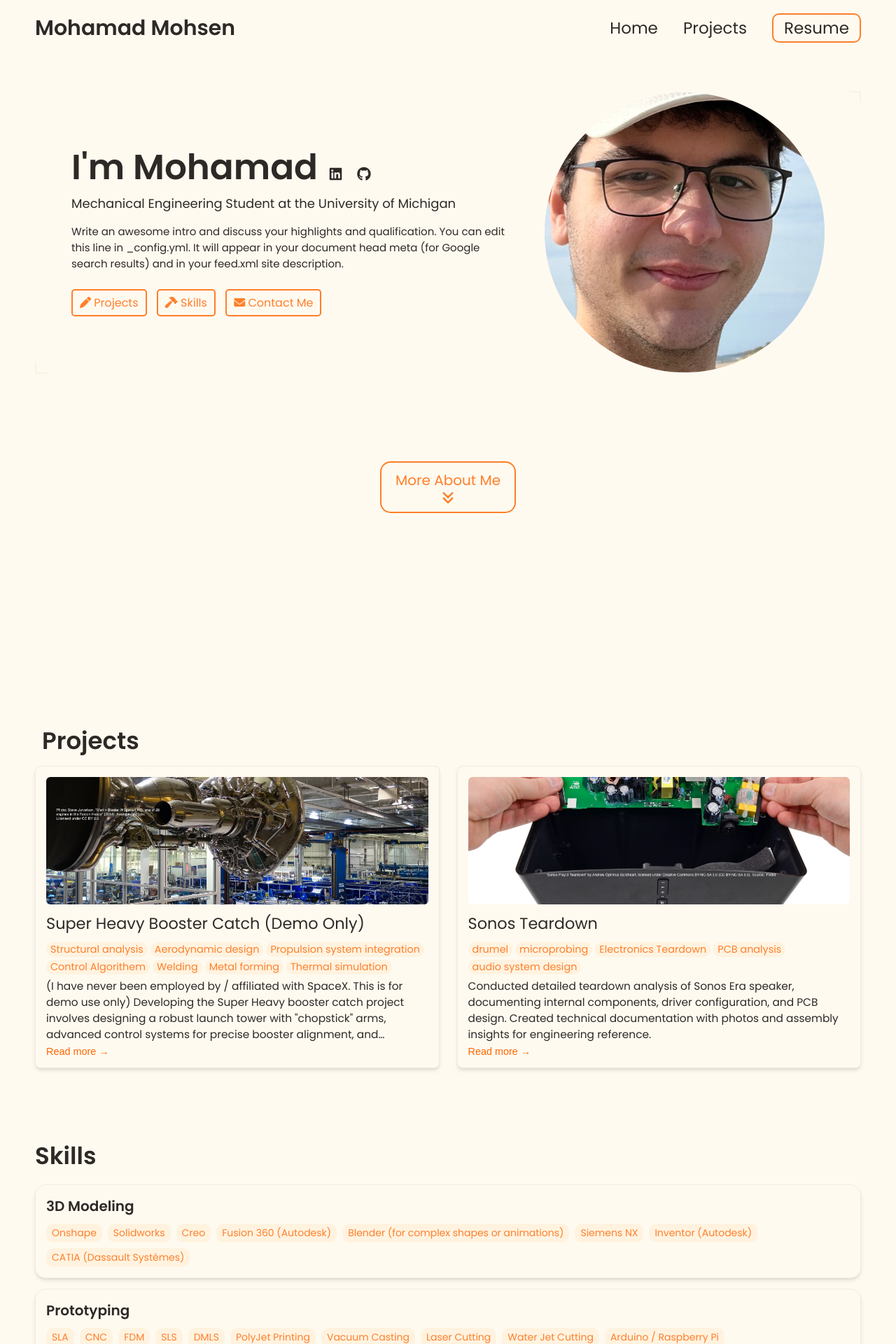
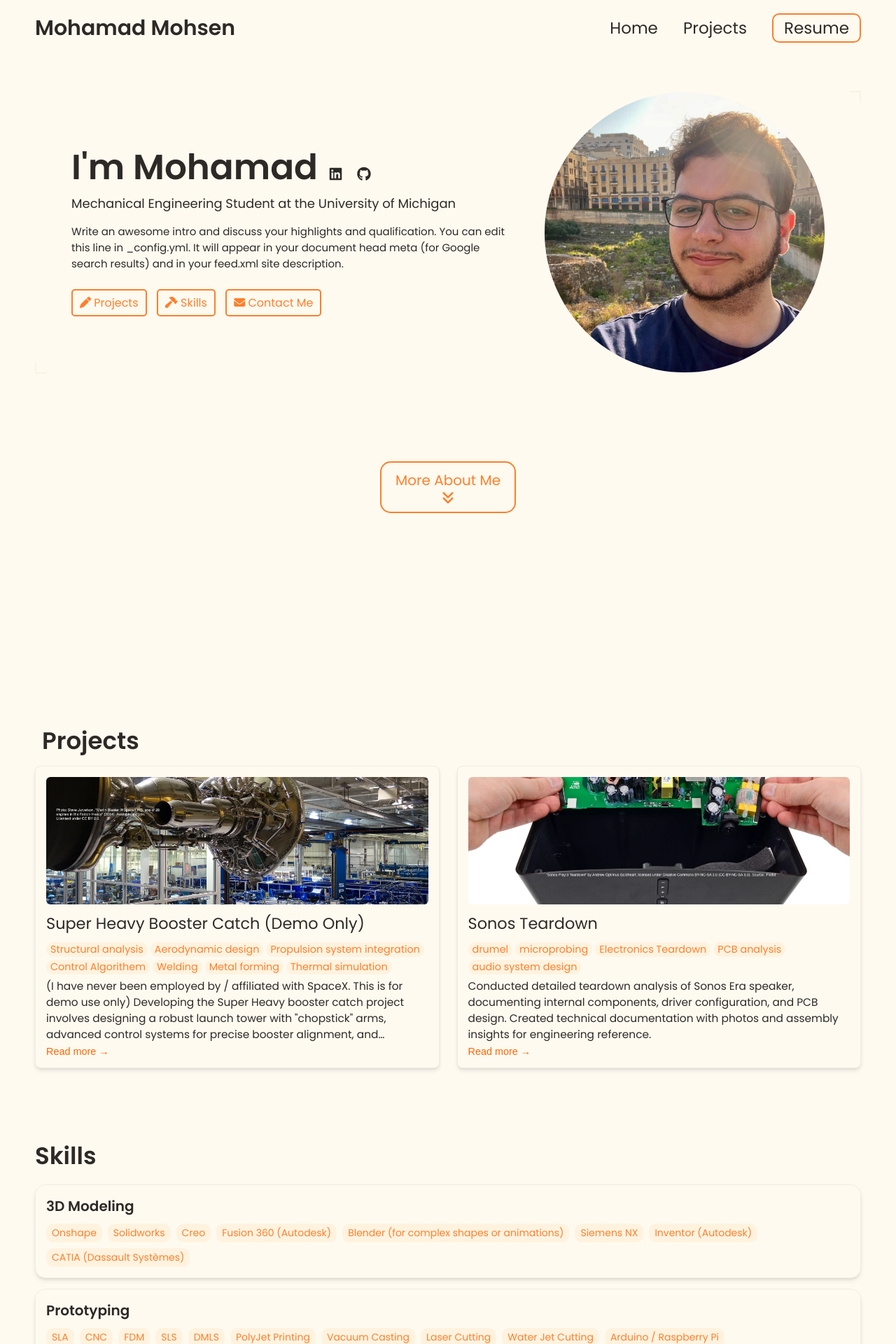
Before and after one commit to mnmohsen/mnmohsen.github.io, a Jekyll site: the page built from index.html, in a window 1280 px wide. Shown: the top 1920 px of the page at 70% size. Built offline with Jekyll 4.4.1, drawn with Linux system fonts in a browser that asks for light colours.

Commit message:
Update _config.yml

```diff
--- a/_config.yml
+++ b/_config.yml
@@ -20,7 +20,7 @@ description: >- # dont remove this line. this will ignore all new lines until th
   Google search results) and in your feed.xml site description.
 
 # Place your profile image in /assets/images/profile-image/folder and edit the file name
-profile_image: ./assets/images/profile-image/IMG_3375.jpg
+profile_image: ./assets/images/profile-image/IMG_7392.jpg
 
 
 # Link your resume
```
